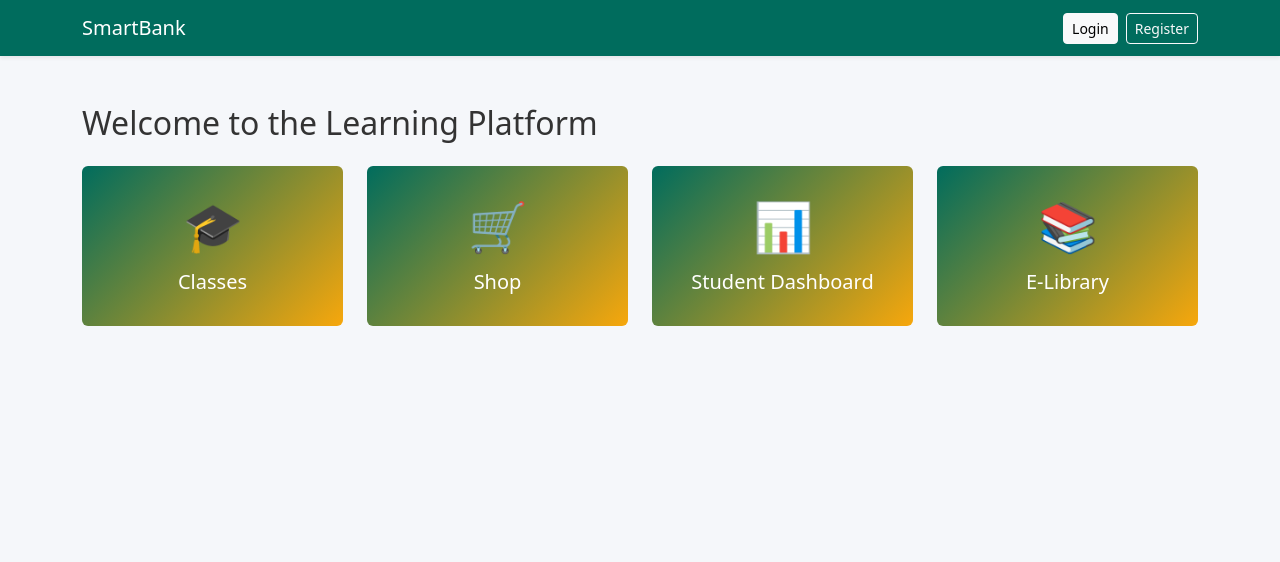
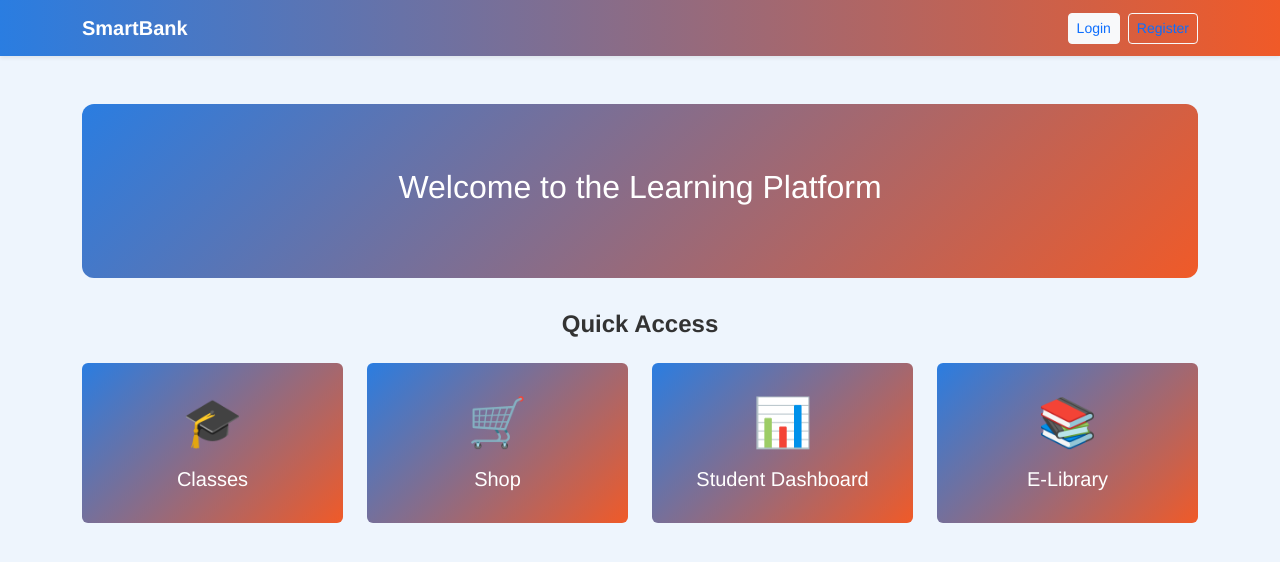
Before and after one commit to Randipa/lmc, a React (Vite) app in the folder frontend/: page / in a window 1280 px wide. Shown: the top 562 px of the page. Built offline with nearby package versions, Linux system fonts and the light colour scheme.

Commit message:
feat: introduce colorful wave theme

```diff
--- a/frontend/src/components/Navbar.jsx
+++ b/frontend/src/components/Navbar.jsx
@@ -12,16 +12,16 @@ const Navbar = () => {
   return (
     <nav className="navbar navbar-expand-lg navbar-custom shadow-sm">
       <div className="container">
-        <Link className="navbar-brand text-white" to="/">SmartBank</Link>
+        <Link className="navbar-brand text-white fw-bold" to="/">SmartBank</Link>
         <div className="ms-auto">
           {user ? (
-            <button className="btn btn-sm btn-light" onClick={handleLogout}>
+            <button className="btn btn-sm btn-light text-primary" onClick={handleLogout}>
               Logout
             </button>
           ) : (
             <>
-              <Link to="/login" className="btn btn-light btn-sm me-2">Login</Link>
-              <Link to="/register" className="btn btn-outline-light btn-sm">Register</Link>
+              <Link to="/login" className="btn btn-light btn-sm me-2 text-primary">Login</Link>
+              <Link to="/register" className="btn btn-outline-light btn-sm text-primary">Register</Link>
             </>
           )}
         </div>
--- a/frontend/src/main.jsx
+++ b/frontend/src/main.jsx
@@ -2,7 +2,7 @@ import React from 'react';
 import ReactDOM from 'react-dom/client';
 import App from './App';
 import 'bootstrap/dist/css/bootstrap.min.css';
-import './bank-theme.css';
+import './wave-theme.css';
 
 ReactDOM.createRoot(document.getElementById('root')).render(
   <React.StrictMode>
--- a/frontend/src/pages/Home.jsx
+++ b/frontend/src/pages/Home.jsx
@@ -5,11 +5,14 @@ const Home = () => {
 
   return (
     <div className="container py-5">
-      <div className="mb-4">
-        <h2 className="mb-1">Welcome to the Learning Platform</h2>
+      <div className="hero">
+        <h2 className="mb-2">Welcome to the Learning Platform</h2>
         {user && (
-          <p className="text-muted mb-0">Hello, {user.firstName} {user.lastName}</p>
+          <p className="mb-0">Hello, {user.firstName} {user.lastName}</p>
         )}
+      </div>
+      <div className="text-center mb-4">
+        <h4 className="fw-semibold">Quick Access</h4>
       </div>
 
       <div className="row gy-4">
--- /dev/null
+++ b/frontend/src/wave-theme.css
@@ -0,0 +1,49 @@
+:root {
+  --wave-primary: #2a7de1;
+  --wave-secondary: #f05a28;
+  --wave-bg: #eef5fd;
+  --wave-text: #333;
+}
+
+body {
+  background-color: var(--wave-bg);
+  color: var(--wave-text);
+  font-family: 'Helvetica Neue', Arial, sans-serif;
+}
+
+.navbar-custom {
+  background: linear-gradient(90deg, var(--wave-primary), var(--wave-secondary));
+}
+
+.tile-link {
+  color: #fff;
+}
+.tile-link:hover {
+  color: #fff;
+  text-decoration: none;
+}
+
+.tile {
+  background: linear-gradient(135deg, var(--wave-primary), var(--wave-secondary));
+  color: #fff;
+  border: none;
+  transition: transform 0.2s, box-shadow 0.2s;
+  border-radius: 12px;
+}
+.tile:hover {
+  transform: translateY(-2px);
+  box-shadow: 0 4px 15px rgba(0,0,0,0.15);
+}
+
+.tile-icon {
+  font-size: 3rem;
+}
+
+.hero {
+  background: linear-gradient(135deg, var(--wave-primary), var(--wave-secondary));
+  color: #fff;
+  padding: 4rem 2rem;
+  border-radius: 12px;
+  text-align: center;
+  margin-bottom: 2rem;
+}
```
